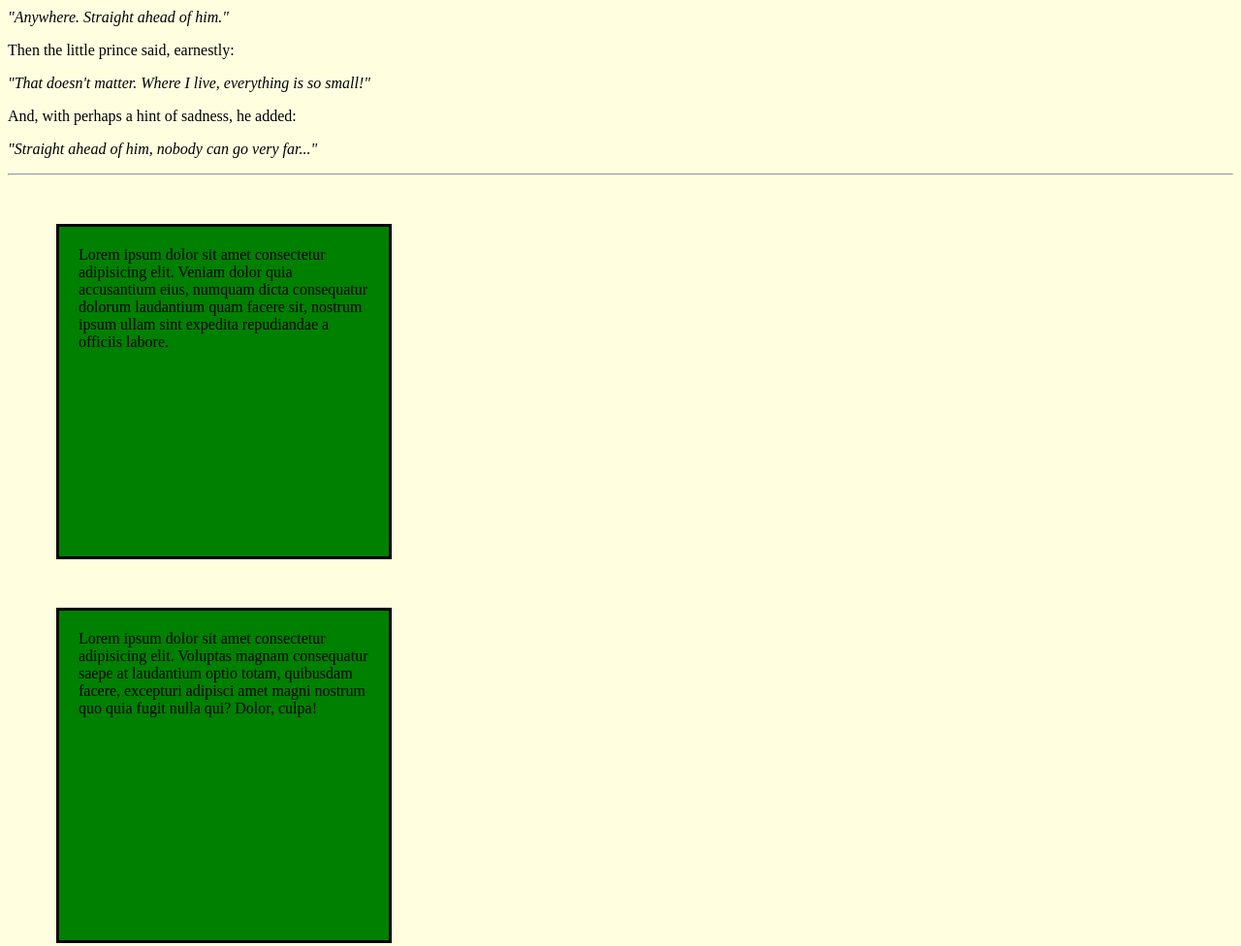
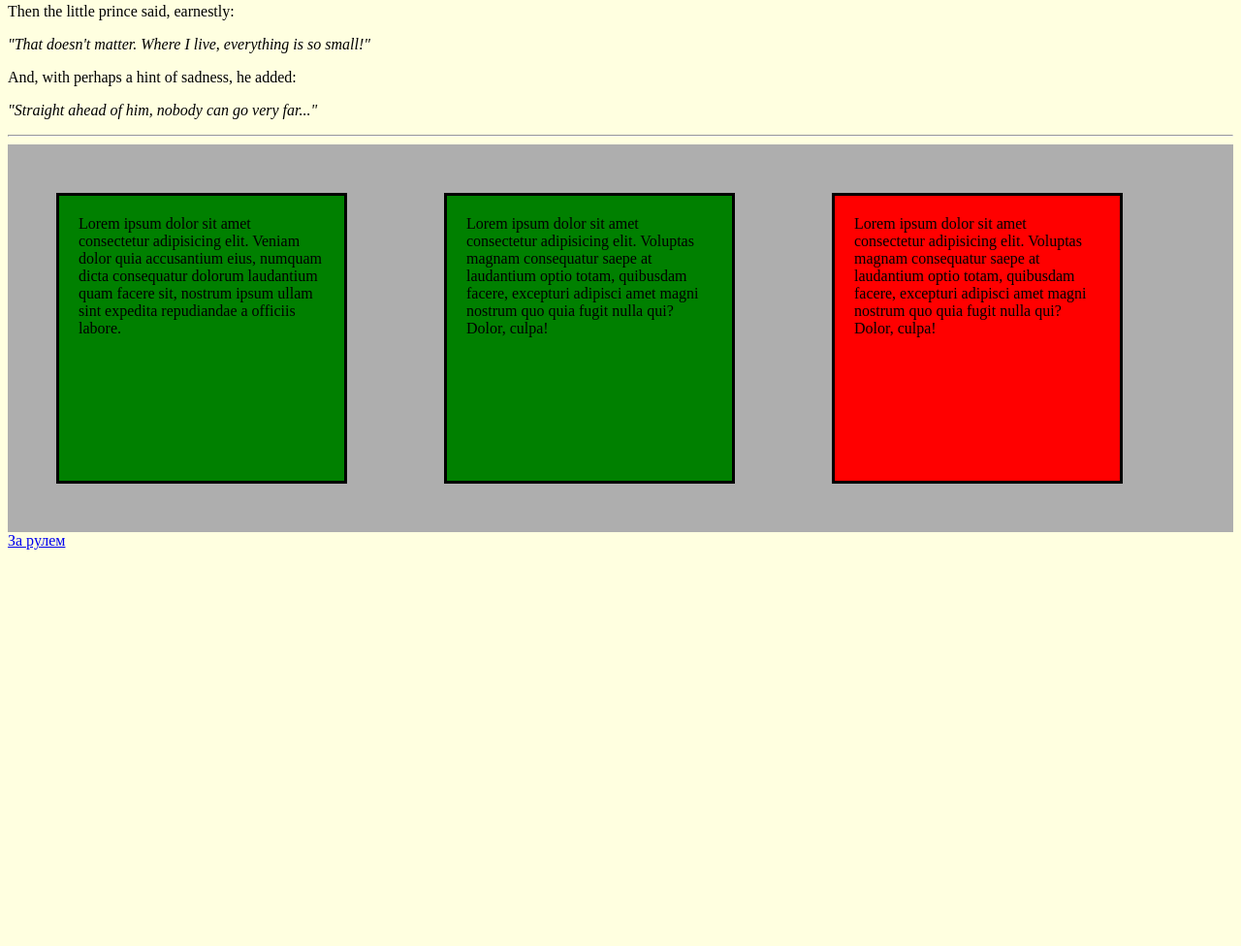
Before and after one commit to Vitsed/Start_HTML_web_dev_course, a plain HTML site: page src/index.html in a window 1280 px wide. Shown: the part 6589-7565 px from the top of the page at 97% size. After the commit the page ends 7164 px from the top, so only its background shows below. Drawn offline with Linux system fonts and the light colour scheme.

Commit message:
add new styles

```diff
--- a/src/css/style.css
+++ b/src/css/style.css
@@ -1,3 +1,8 @@
+
+* {
+    box-sizing: border-box;
+}
+
 h2 {
     color: red;
     text-align: center;
@@ -5,6 +10,11 @@ h2 {
 
 body {
     background-color: lightyellow;
+}
+
+img {
+    display: block;
+    margin: 0 ;
 }
 
 .text {
@@ -32,3 +42,20 @@ body {
     border-width: 3px;
     border-style: solid;
 }
+
+.example {
+    display: flex;
+    background-color: #aeaeae;
+}
+
+.red {
+    background-color: red
+}
+
+/*
+Виды элементов
+
+Блочные    display: block
+Строчные   display: inline
+Блочно-строчные  display: inline-block
+*/
--- a/src/index.html
+++ b/src/index.html
@@ -212,9 +212,15 @@
             <span class="text">"Straight ahead of him, nobody can go very far..."</span>
         </p>
         <hr>
-    <div class="box">
-        Lorem ipsum dolor sit amet consectetur adipisicing elit. Veniam dolor quia accusantium eius, numquam dicta consequatur dolorum laudantium quam facere sit, nostrum ipsum ullam sint expedita repudiandae a officiis labore.
-    </div>
-    <div class="box">Lorem ipsum dolor sit amet consectetur adipisicing elit. Voluptas magnam consequatur saepe at laudantium optio totam, quibusdam facere, excepturi adipisci amet magni nostrum quo quia fugit nulla qui? Dolor, culpa!</div>
+
+        <div class="example">
+            <div class="box">
+                Lorem ipsum dolor sit amet consectetur adipisicing elit. Veniam dolor quia accusantium eius, numquam dicta consequatur dolorum laudantium quam facere sit, nostrum ipsum ullam sint expedita repudiandae a officiis labore.
+            </div>
+            <div class="box">Lorem ipsum dolor sit amet consectetur adipisicing elit. Voluptas magnam consequatur saepe at laudantium optio totam, quibusdam facere, excepturi adipisci amet magni nostrum quo quia fugit nulla qui? Dolor, culpa!</div>
+            <div class="box red">Lorem ipsum dolor sit amet consectetur adipisicing elit. Voluptas magnam consequatur saepe at laudantium optio totam, quibusdam facere, excepturi adipisci amet magni nostrum quo quia fugit nulla qui? Dolor, culpa!</div>
+        </div>
+
+        <a href="http://zr.ru">За рулем</a>
 </body>
 </html>
```
